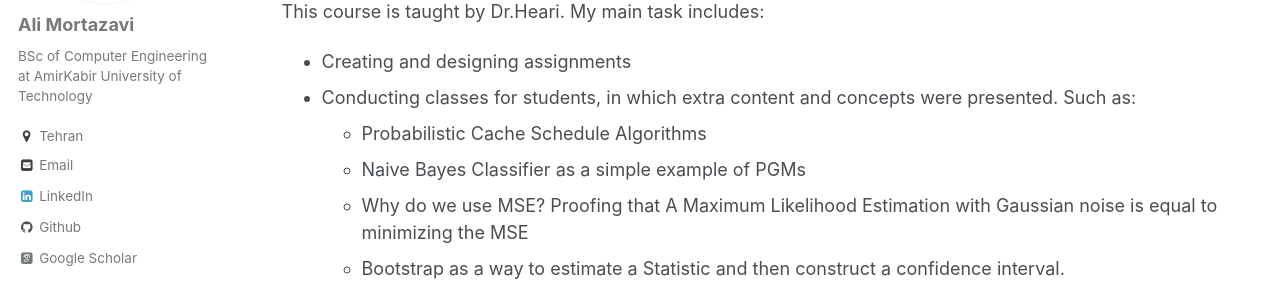
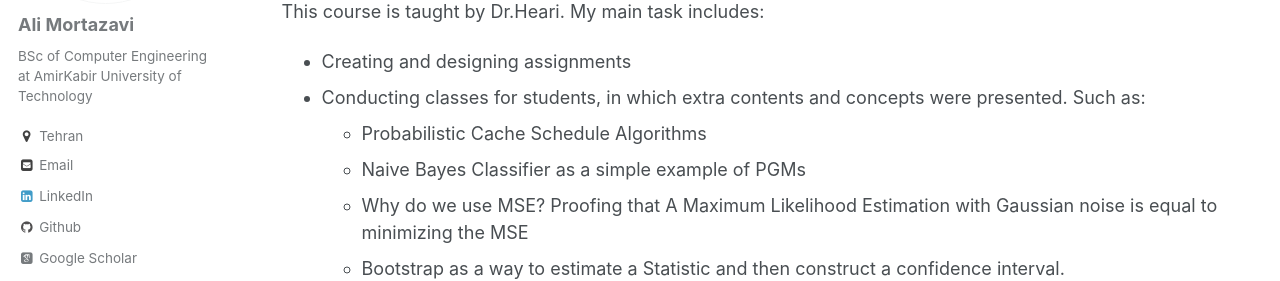
Before and after one commit to AliMorty/AliMorty.github.io, a Jekyll site: the page built from _pages/teaching.html, in a window 1280 px wide and 900 px high. Shown: the part 289-570 px from the top of the window. Built offline with Jekyll 4.4.1, drawn with Linux system fonts in a browser that asks for light colours; some web fonts are replaced.

Commit message:
Update 2018-spring-teaching-1.md

```diff
--- a/_teaching/2018-spring-teaching-1.md
+++ b/_teaching/2018-spring-teaching-1.md
@@ -10,7 +10,7 @@ location: "Tehran, Iran"
 
 This course is taught by Dr.Heari. My main task includes: <br>
 * Creating and designing assignments
-* Conducting classes for students, in which extra content and concepts were presented. Such as:
+* Conducting classes for students, in which extra contents and concepts were presented. Such as:
     * Probabilistic Cache Schedule Algorithms
     * Naive Bayes Classifier as a simple example of PGMs
     * Why do we use MSE? Proofing that A Maximum Likelihood Estimation with Gaussian noise is equal to minimizing the MSE
```
